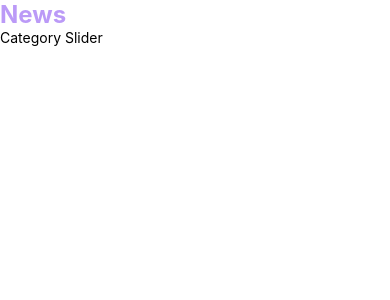
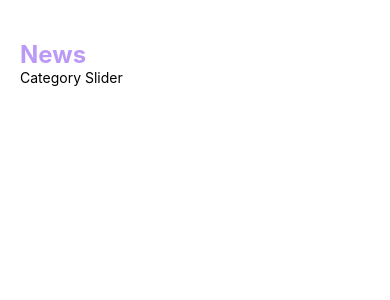
Before and after one commit to vqiu25/news-app, a React Native app: screen / in a window 390 px wide. Shown: the top 300 px of the page. Built offline with nearby package versions, Linux system fonts and the light colour scheme.

Commit message:
🎨 add padding

```diff
--- a/App.js
+++ b/App.js
@@ -1,10 +1,19 @@
-import { SafeAreaView, StyleSheet, Platform, Text, View } from "react-native";
+import {
+  SafeAreaView,
+  StatusBar,
+  StyleSheet,
+  Platform,
+  Text,
+  View,
+} from "react-native";
 import Home from "./app/screens/Home";
 
 export default function App() {
   return (
     <SafeAreaView style={styles.container}>
-      <Home />
+      <View style={styles.paddingContainer}>
+        <Home />
+      </View>
     </SafeAreaView>
   );
 }
@@ -13,6 +22,9 @@ const styles = StyleSheet.create({
   container: {
     flex: 1,
     backgroundColor: "#fff",
-    paddingTop: Platform.OS === "android" ? StatusBar.currentHeight : 0,
+    paddingTop: Platform.OS === "android" ? StatusBar.currentHeight + 20 : 20,
+  },
+  paddingContainer: {
+    padding: 20,
   },
 });
```
